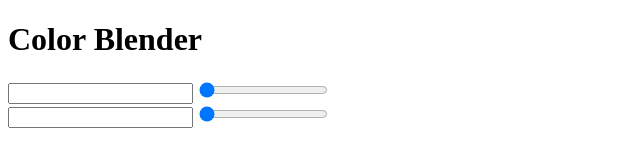
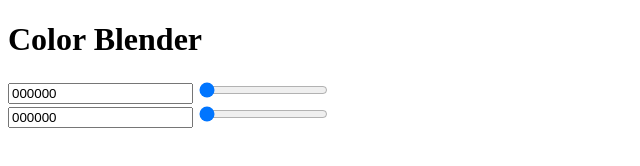
Before and after one commit to stroncaro/color-blender, a plain HTML site: page index.html in a window 1280 px wide. Shown: the full height of the page, 0-640 px from the left. Drawn offline with Linux system fonts and the light colour scheme.

```diff
--- a/index.html
+++ b/index.html
@@ -8,11 +8,11 @@
 <body>
   <h1>Color Blender</h1>
   <div>
-    <input type="text" id="color1">
+    <input type="text" id="color1" value="000000">
     <input type="range" min="0" max="255" value="0" id="color1val">
   </div>
   <div>
-    <input type="text" id="color2">
+    <input type="text" id="color2" value="000000">
     <input type="range" min="0" max="255" value="0" id="color2val">
   </div>
 </body>
```
